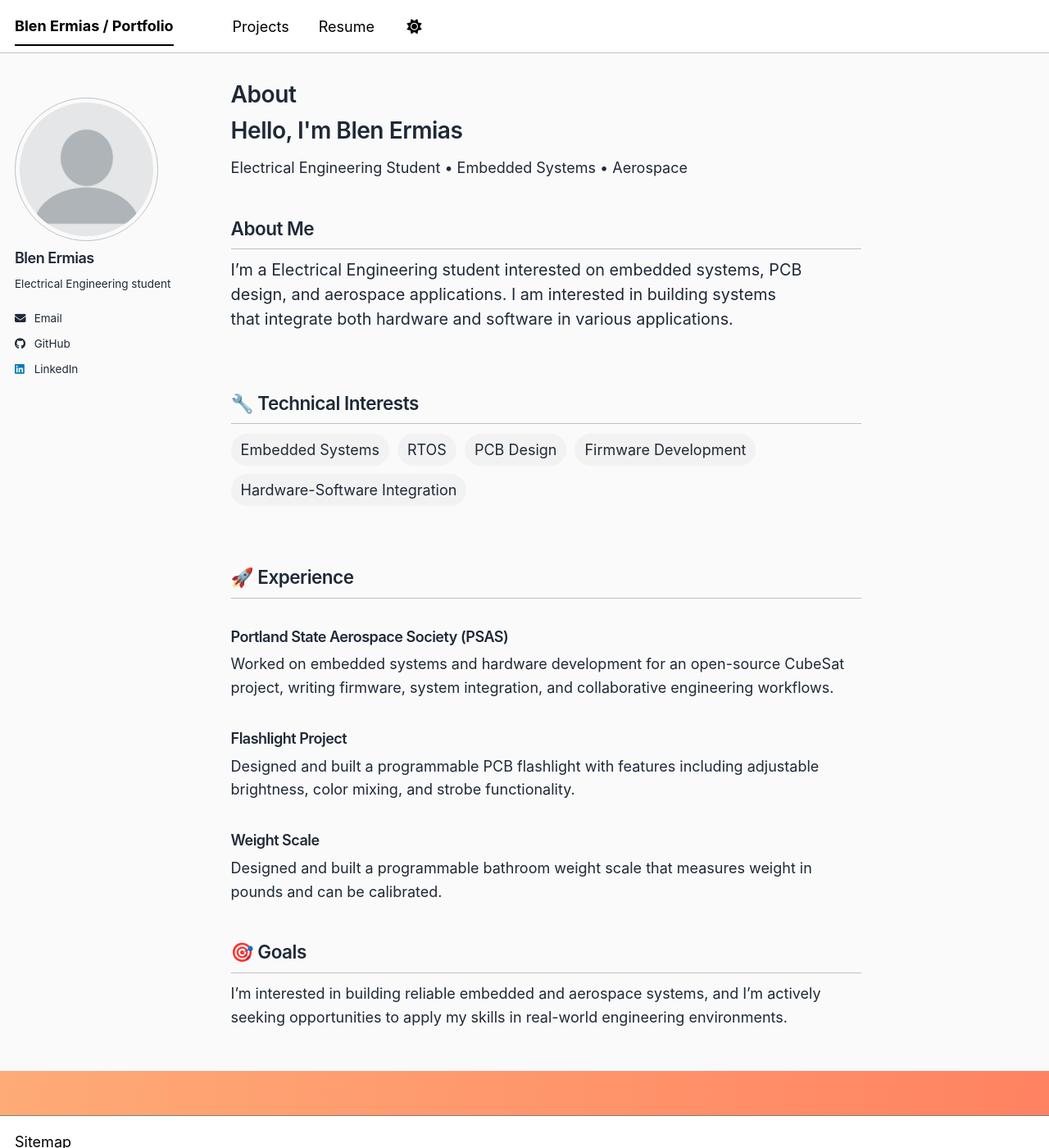
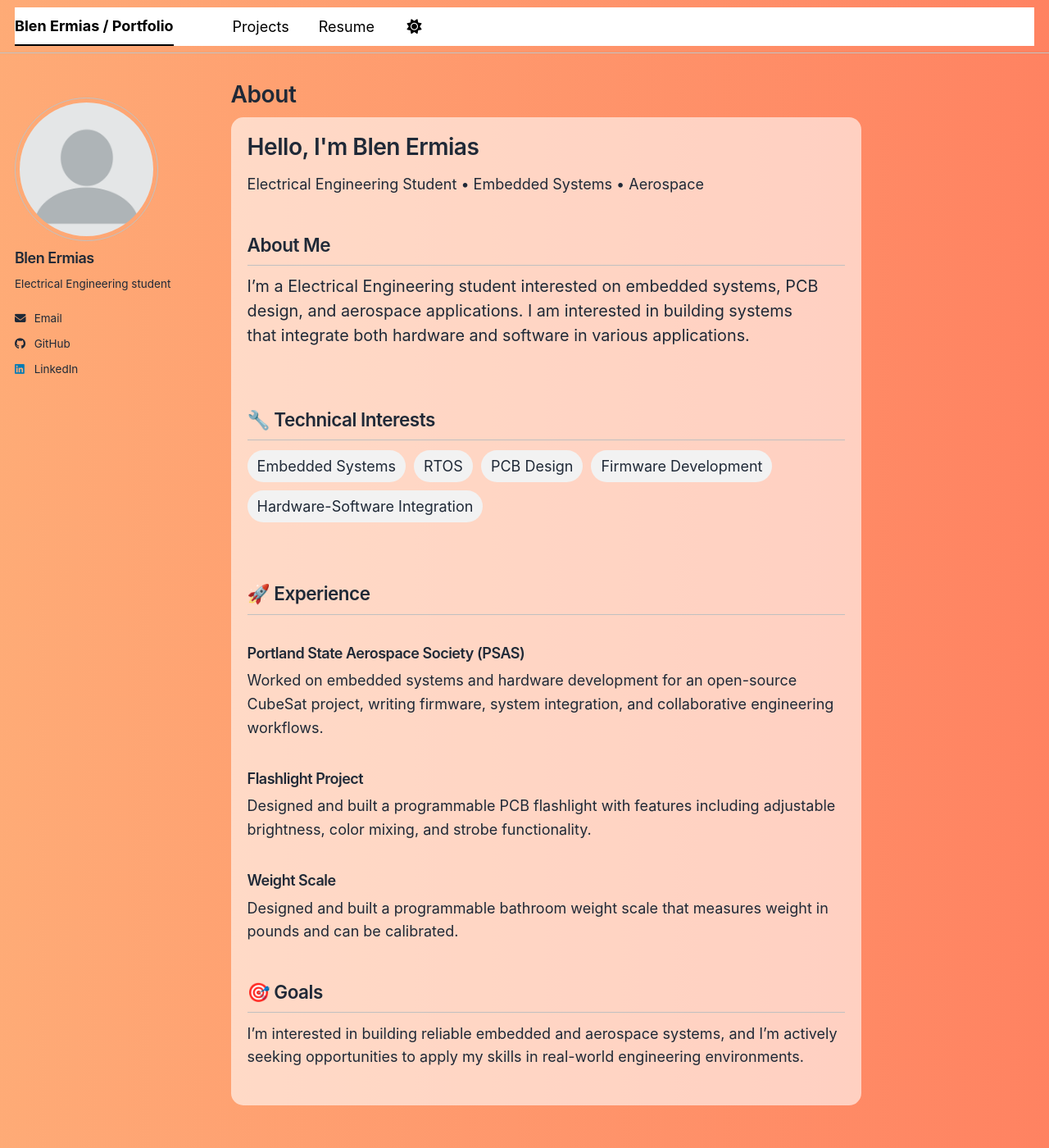
Before and after one commit to Blen-E/Blen-E.github.io, a Jekyll site: the page built from _pages/about.md, in a window 1280 px wide and 1400 px high. Shown: the whole window at 82% size. Built offline with Jekyll 4.4.1, drawn with Linux system fonts in a browser that asks for light colours; a script bundle is joined from its source files by our own code; library files that are not in the unit come from our copies.

Commit message:
Update main.scss

```diff
--- a/assets/css/main.scss
+++ b/assets/css/main.scss
@@ -130,48 +130,68 @@
 .back-button:hover {
   text-decoration: underline;
 }
-/* ============================= */
-/* Full-page animated gradient   */
-/* ============================= */
+/* ============================================================ */
+/* FULL-PAGE ANIMATED GRADIENT (FIXED FOR MINIMAL MISTAKES)     */
+/* ============================================================ */
 
-/* 1️⃣ Reset and ensure the base layer is ready */
+/* 1️⃣ Base Setup: Ensure the site container is transparent */
 html, body {
   margin: 0;
   padding: 0;
-  min-height: 100%;
-  /* Removing background: transparent; here as body::before handles the color */
+  background-color: transparent !important;
 }
 
-/* 2️⃣ The Background Layer */
+/* 2️⃣ The Gradient Layer: Fixed to the background */
 body::before {
   content: "";
-  position: fixed;     /* Keeps it locked to the viewport */
+  position: fixed;
   top: 0;
   left: 0;
-  width: 100vw;        /* Use viewport width */
-  height: 100vh;       /* Use viewport height */
-  z-index: -10;        /* Push it to the absolute bottom */
-
+  width: 100vw;
+  height: 100vh;
+  z-index: -10; /* Keeps it behind everything */
   background: linear-gradient(270deg, #ff7e5f, #feb47b, #6a11cb, #2575fc);
   background-size: 400% 400%;
   animation: gradientMove 15s ease infinite;
-
-  /* Prevents any weird white edges on mobile browsers */
   pointer-events: none;
 }
 
-/* 3️⃣ The "Transparency" Fix */
-/* If your website still has white patches, it's likely because
-   specific classes have background colors. This rule targets
-   everything, but be careful—it might hide your card or button colors!
-*/
-#main, section, header, footer {
+/* 3️⃣ Transparency Fix: Remove white/black backgrounds from theme layers */
+/* This targets the main content, the wrapper, and the sidebars */
+#main,
+.page,
+.wrapper,
+.initial-content,
+.archive,
+.sidebar,
+.page__footer,
+.masthead {
   background: transparent !important;
+  background-color: transparent !important;
+  border: none !important; /* Removes thin grey lines between sections */
 }
 
-/* 4️⃣ Animation */
+/* 4️⃣ Readability Boost (Optional but Recommended) */
+/* This creates a "Glass" effect so your text stays readable
+   over the moving colors. Remove this block if you want it 100% clear. */
+.page__content, .sidebar__inner {
+  background: rgba(255, 255, 255, 0.6); /* Semi-transparent white */
+  backdrop-filter: blur(10px);           /* Blurs the gradient behind the text */
+  padding: 20px;
+  border-radius: 15px;
+  margin-bottom: 20px;
+}
+
+/* 5️⃣ Animation Keyframes */
 @keyframes gradientMove {
   0%   { background-position: 0% 50%; }
   50%  { background-position: 100% 50%; }
   100% { background-position: 0% 50%; }
 }
+
+/* 6️⃣ Fix for Mobile/Small Screens */
+@media (max-width: 768px) {
+  .page__content {
+    background: rgba(255, 255, 255, 0.8); /* Slightly more solid on mobile */
+  }
+}
```
